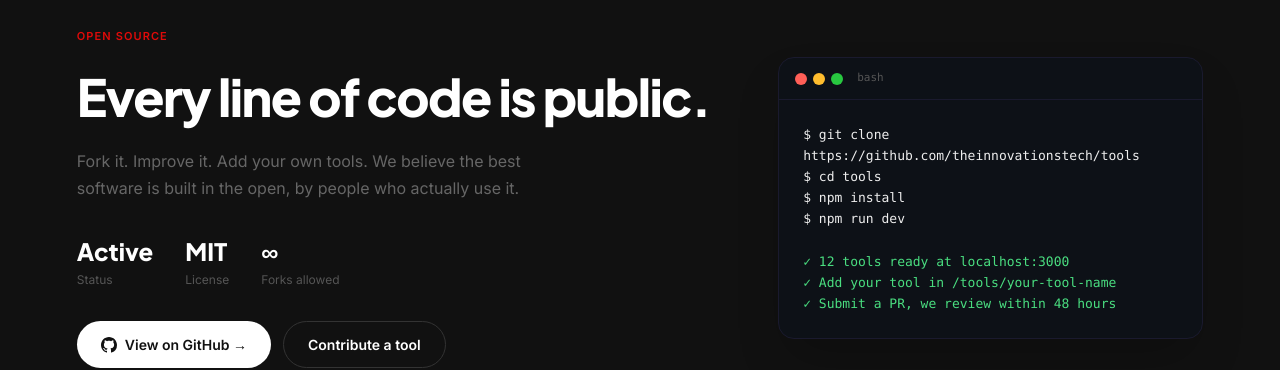
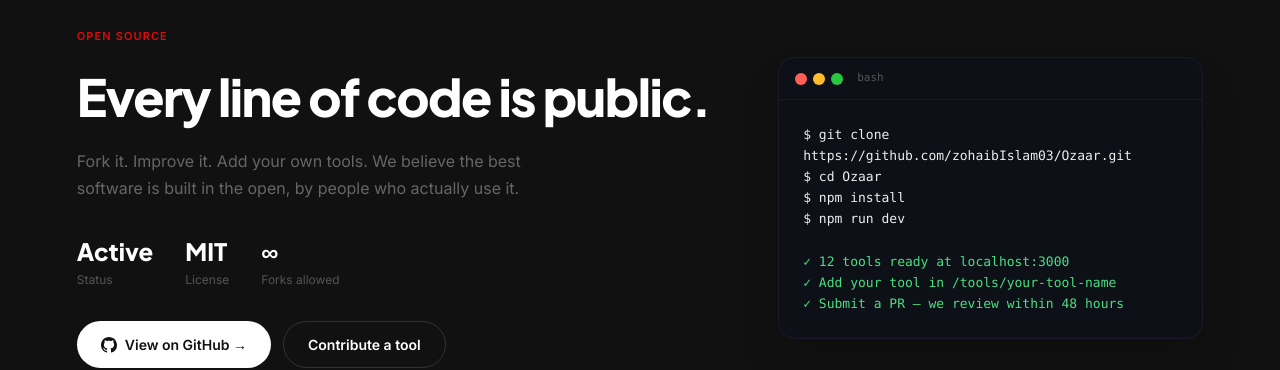
Before and after one commit to zohaibIslam03/Ozaar, a Next.js app: page / in a window 1280 px wide. Shown: the part 9660-10030 px from the top of the page. Built offline with nearby package versions, Linux system fonts and the light colour scheme.

Commit message:
chore: update repository references and branding from "The Innovations" to "Ozaar"

```diff
--- a/components/AboutContent.tsx
+++ b/components/AboutContent.tsx
@@ -67,8 +67,8 @@ const VALUES = [
 ];
 
 const TERMINAL_LINES = [
-  { prompt: "$", text: "git clone https://github.com/theinnovationstech/tools", delay: 0 },
-  { prompt: "$", text: "cd tools && npm install", delay: 0.4 },
+  { prompt: "$", text: "git clone https://github.com/zohaibIslam03/Ozaar.git", delay: 0 },
+  { prompt: "$", text: "cd Ozaar && npm install", delay: 0.4 },
   { prompt: "$", text: "npm run dev", delay: 0.8 },
   { prompt: "▶", text: "Ready on http://localhost:3000", delay: 1.2, green: true },
 ];
@@ -328,7 +328,7 @@ export default function AboutContent() {
                 <motion.a
                   whileHover={{ scale: 1.03 }}
                   whileTap={{ scale: 0.97 }}
-                  href="https://github.com/theinnovationstech"
+                  href="https://github.com/zohaibIslam03/Ozaar"
                   target="_blank"
                   rel="noopener noreferrer"
                   className="inline-flex items-center justify-center gap-2 rounded-[10px] font-semibold text-[14px] px-6 py-3"
--- a/components/Footer.tsx
+++ b/components/Footer.tsx
@@ -67,7 +67,7 @@ export default function Footer() {
               </li>
               <li>
                 <a
-                  href="https://github.com/theinnovationstech"
+                  href="https://github.com/zohaibIslam03/Ozaar"
                   target="_blank"
                   rel="noopener noreferrer"
                   className="flex items-center gap-2 text-[13px] text-[#888888] hover:text-white transition-colors duration-150"
@@ -78,7 +78,7 @@ export default function Footer() {
               </li>
               <li>
                 <a
-                  href="https://github.com/theinnovationstech/tools/blob/main/LICENSE"
+                  href="https://github.com/zohaibIslam03/Ozaar/blob/main/LICENSE"
                   target="_blank"
                   rel="noopener noreferrer"
                   className="text-[13px] text-[#888888] hover:text-white transition-colors duration-150"
--- a/components/HeroSection.tsx
+++ b/components/HeroSection.tsx
@@ -206,7 +206,7 @@ export default function HeroSection() {
               </motion.div>
               <motion.div whileHover={{ scale: 1.03 }} whileTap={{ scale: 0.97 }}>
                 <a
-                  href="https://github.com/theinnovationstech"
+                  href="https://github.com/zohaibIslam03/Ozaar"
                   target="_blank"
                   rel="noopener noreferrer"
                   className="inline-flex w-full min-[420px]:w-auto items-center justify-center gap-2 px-7 py-3.5 rounded-full border-[1.5px] border-brand-border text-brand-text text-[15px] font-semibold hover:border-brand-text/40 hover:bg-[#F7F7F7] transition-all duration-200"
--- a/components/Navbar.tsx
+++ b/components/Navbar.tsx
@@ -93,7 +93,7 @@ export default function Navbar() {
               </Link>
             ))}
             <a
-              href="https://github.com/theinnovationstech"
+              href="https://github.com/zohaibIslam03/Ozaar"
               target="_blank"
               rel="noopener noreferrer"
               className="flex items-center gap-1.5 px-4 py-2 rounded-full text-sm font-medium text-brand-muted hover:text-brand-text hover:bg-[#F7F7F7] transition-all duration-200"
@@ -157,7 +157,7 @@ export default function Navbar() {
                 </Link>
               ))}
               <a
-                href="https://github.com/theinnovationstech"
+                href="https://github.com/zohaibIslam03/Ozaar"
                 target="_blank"
                 rel="noopener noreferrer"
                 className="flex items-center gap-2 py-3 px-2 text-base font-medium text-brand-muted hover:text-brand-text transition-colors border-b border-brand-border"
--- a/components/sections/OpenSourceSection.tsx
+++ b/components/sections/OpenSourceSection.tsx
@@ -5,14 +5,14 @@ import { motion } from "framer-motion";
 import CountUp from "@/components/ui/CountUp";
 
 const lines = [
-  { text: "$ git clone https://github.com/theinnovationstech/tools", color: "#eee" },
-  { text: "$ cd tools", color: "#eee" },
+  { text: "$ git clone https://github.com/zohaibIslam03/Ozaar.git", color: "#eee" },
+  { text: "$ cd Ozaar", color: "#eee" },
   { text: "$ npm install", color: "#eee" },
   { text: "$ npm run dev", color: "#eee" },
   { text: "", color: "#eee" },
   { text: "✓ 12 tools ready at localhost:3000", color: "#4ADE80" },
   { text: "✓ Add your tool in /tools/your-tool-name", color: "#4ADE80" },
-  { text: "✓ Submit a PR, we review within 48 hours", color: "#4ADE80" },
+  { text: "✓ Submit a PR — we review within 48 hours", color: "#4ADE80" },
 ];
 
 function Terminal() {
@@ -137,7 +137,7 @@ export default function OpenSourceSection() {
             {/* Buttons */}
             <div className="flex flex-col min-[420px]:flex-row flex-wrap gap-3 mt-2">
               <motion.a
-                href="https://github.com/theinnovationstech"
+                href="https://github.com/zohaibIslam03/Ozaar"
                 target="_blank"
                 rel="noopener noreferrer"
                 whileHover={{ y: -2 }}
@@ -150,7 +150,7 @@ export default function OpenSourceSection() {
                 View on GitHub →
               </motion.a>
               <motion.a
-                href="https://github.com/theinnovationstech"
+                href="https://github.com/zohaibIslam03/Ozaar"
                 target="_blank"
                 rel="noopener noreferrer"
                 whileHover={{ y: -2 }}
```
Also changed, not shown: 2 other files (tests, documents, lock files or other folders).
